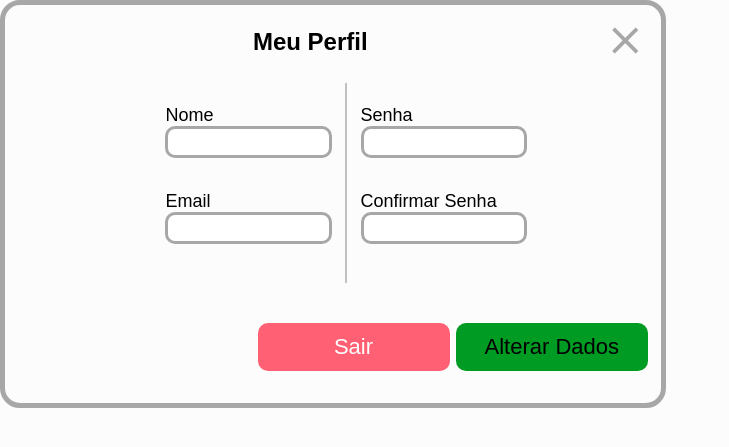
After one commit to 404-BIS/Sistema-Gestao-Servicos, a Flask app: template src/templates/perfil.html in a window 1280 px wide. The commit adds this page. Shown: the top 447 px of the page, without its empty margins (0-729 px from the left). Run offline with Flask 2, Linux system fonts and the light colour scheme; the template is opened without the code that fills it, so the values that code supplies are empty; some libraries are stand-ins or nearby versions.

Commit message:
adicionando modal de avaliacao e de perfil

```diff
--- a/src/static/css/style.css
+++ b/src/static/css/style.css
@@ -379,3 +379,149 @@ span{
     border: none;
     bottom: 16px;
 }
+
+/* Modal de Avaliacao */
+
+.avaliacao, .profile{
+    border: solid 5px #A8A7A7;
+    border-radius: 20px;
+    width: 52vw;
+    height: 100%;
+    font-family: 'Poppins', sans-serif;
+    display: flex;
+    align-items: center;
+    flex-direction: column;
+    padding: 1%;
+}
+
+.avaliacao b, .profile b {
+    font-size: 24px;
+}
+
+.avaliacao .header, .profile .header{
+    display: flex;
+    width: 100%;
+    justify-content: center;
+    align-items: center;
+}
+
+.avaliacao .header b, .avaliacao .header span, .avaliacao .header button,
+.profile .header b, .profile .header span, .profile .header button{
+    margin-left: auto;
+}
+
+.avaliacao .header button, .profile .header button{
+    background: transparent;
+    border: none;
+    outline: none;
+    cursor: pointer;
+}
+
+.material-icons.close{
+    font-size: 45px;
+    color: #A8A7A7;
+}
+
+.caras {
+    display: flex;
+    justify-content: space-between;
+    align-items: center;
+    flex-direction: row;
+    width: 80%;
+    margin: 2% 0;
+}
+
+.avaliacao .caras button {
+    display: flex;
+    flex-direction: column;
+    align-items: center;
+    background: transparent;
+    border: none;
+    outline: none;
+    cursor: pointer;
+}
+
+.avaliacao .caras span {
+    font-weight: bold;
+    font-size: 18px;
+}
+
+.avaliacao textarea {
+    font-family: 'Poppins', sans-serif;
+    font-size: 18px;
+    color: rgba(0, 0, 0, 25%);
+    border: solid 2px #A8A7A7;
+    border-radius: 10px;
+    padding: 10px;
+    height: 165px;
+    width: 790px;
+    resize: vertical;
+    max-height: 165px;
+    min-height: 165px;
+}
+
+.submit button{
+    border: none;
+    font-size: 22px;
+    border-radius: 10px;
+    height: 6vh;
+    width: 15vw;
+    margin: 40px 0px 20px 0px;
+    cursor: pointer;
+}
+.submit #avaliar{
+    color: #FCFCFC;
+    background-color: #63C963;
+}
+
+/* Perfil */
+
+.submit #sair{
+    color: #fff;
+    background-color: rgba(255, 79, 100, 0.9);
+}
+
+.submit #alterar{
+    color: #000;
+    background-color: #009B22;
+}
+
+.informations, .informations input{
+    font-family: 'Poppins', sans-serif;
+    font-size: 18px;
+    display: flex;
+    flex-direction: row;
+    align-items: center;
+}
+
+.informations .column p{
+    margin: 0%;
+}
+
+.informations input{
+    height: 4vh;
+    width: 13vw;
+    border: #A8A7A7 solid 3px;
+    border-radius: 10px;
+}
+
+.linha-vertical {
+    height: 25vh;
+    border-left: 2px solid;
+    color: #C0C0C0;
+    margin: 5% 4% 0% 4%;
+}
+
+.profile .submit{
+    display: flex;
+    width: 100%;
+    justify-content: end;
+}
+
+.profile .submit button{
+    margin-left: 1%;
+}
+
+#afastar{
+    margin-top: 20%;
+}
--- /dev/null
+++ b/src/templates/perfil.html
@@ -0,0 +1,50 @@
+<!DOCTYPE html>
+<html lang="en">
+
+<head>
+    <meta charset="UTF-8">
+    <meta http-equiv="X-UA-Compatible" content="IE=edge">
+    <meta name="viewport" content="width=device-width, initial-scale=1.0">
+    <title>Perfil</title>
+    <link href="https://fonts.googleapis.com/icon?family=Material+Icons" rel="stylesheet">
+    <link rel="stylesheet" href="{{ url_for('static', filename='css/style.css') }}">
+        <link rel="stylesheet" href="{{ url_for('static', filename='css/global.css') }}">
+
+</head>
+
+<body>
+    <div class="profile">
+
+        <div class="header">
+            <b>Meu Perfil</b>
+            <button><span class="material-icons close">close</span></button>
+        </div>
+
+        <div class="informations">
+            <div class="column">
+                <p>Nome</p>
+                <input type="name" maxlenght="60">
+                <p id="afastar">Email</p>
+                <input type="email" maxlenght="60">
+            </div>
+
+            <div class="linha-vertical"></div>
+
+            <div class="column">
+                <p>Senha</p>
+                <input type="password" maxlenght="60">
+                <p id="afastar">Confirmar Senha</p>
+                <input type="password" maxlenght="60">
+            </div>
+
+        </div>
+
+        <div class="submit">
+            <button id="sair">Sair</button>
+            <button id="alterar">Alterar Dados</button>
+        </div>
+
+    </div>
+</body>
+
+</html>
```
Also changed, not shown: src/templates/avaliacao.html (added, +49 -0 lines), src/templates/avaliacao/bom.png (added), src/templates/avaliacao/mediano.png (added), src/templates/avaliacao/otimo.png (added), src/templates/avaliacao/pessimo.png (added), src/templates/avaliacao/ruim.png (added), src/templates/avaliacao/todos.png (added).
